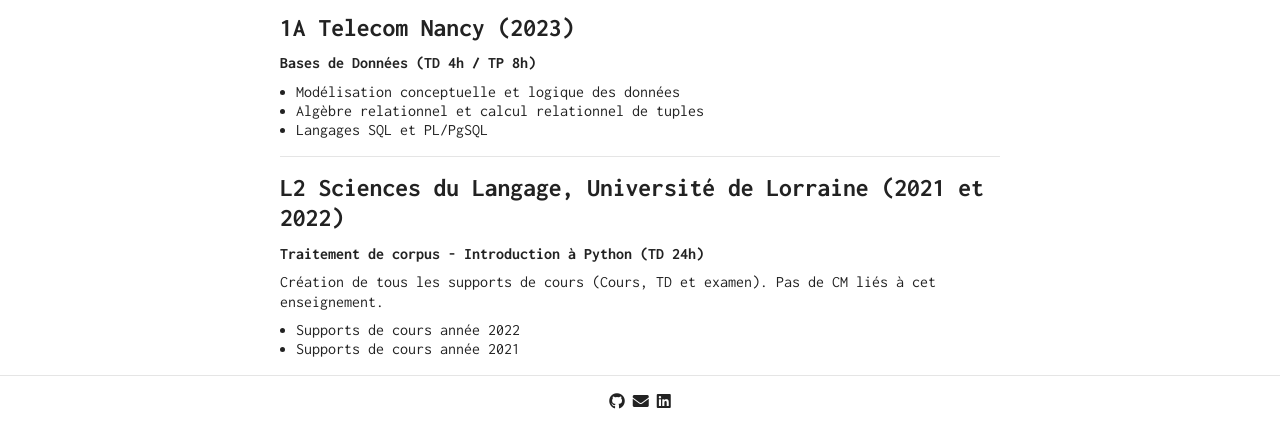
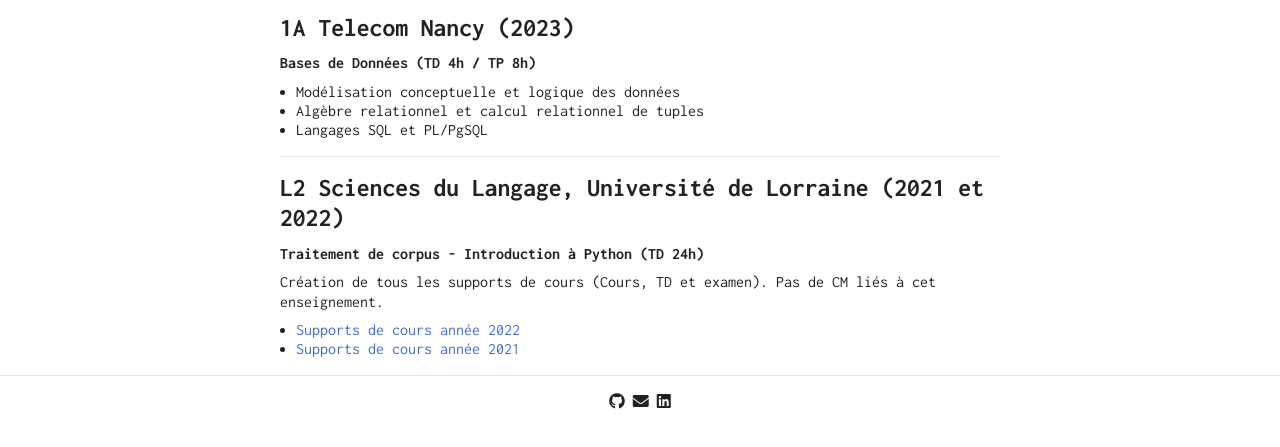
Before and after one commit to hschoi4/hschoi4.github.io, a plain HTML site: page teaching/index.html in a window 1280 px wide. Shown: the part 171-618 px from the top of the page. Drawn offline with nearby package versions, Linux system fonts and the light colour scheme.

Commit message:
Update site

```diff
--- a/teaching/index.html
+++ b/teaching/index.html
@@ -80,8 +80,8 @@
 <p><strong>Traitement de corpus - Introduction à Python (TD 24h)</strong></p>
 <p>Création de tous les supports de cours (Cours, TD et examen). Pas de CM liés à cet enseignement.</p>
 <ul>
-<li>Supports de cours année 2022</li>
-<li>Supports de cours année 2021</li>
+<li><a href="courses/CHOI_supports_2022">Supports de cours année 2022</a></li>
+<li><a href="courses/CHOI_supports_2021">Supports de cours année 2021</a></li>
 </ul>
 
 </div>
```
Also changed, not shown: 12 other files.
